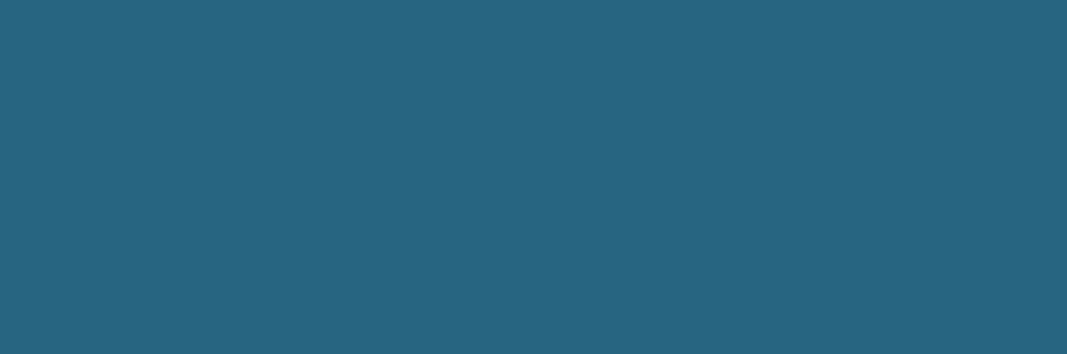
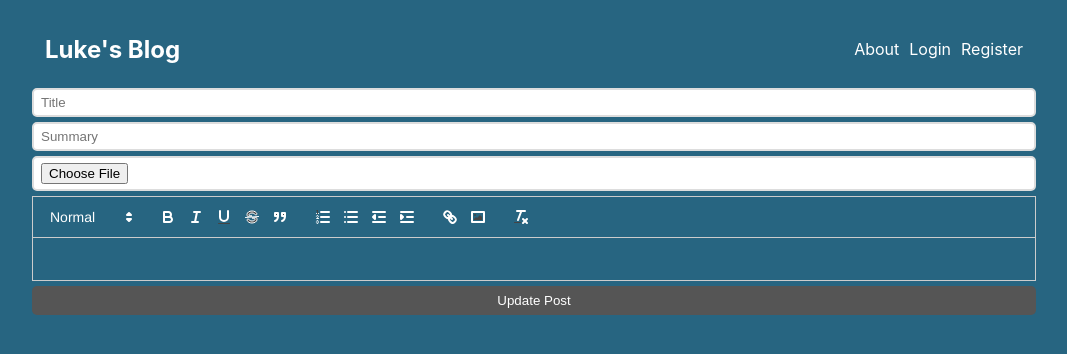
Before and after one commit to yhlli/lukeblog-client, a React (Create React App) app: page /edit/1 in a window 1280 px wide. Before the commit this address had no page. Shown: the top 354 px of the page, without its empty margins (106-1173 px from the left). Built offline with nearby package versions, Linux system fonts and the light colour scheme; no server answers.

Commit message:
added update post

```diff
--- a/src/App.js
+++ b/src/App.js
@@ -10,6 +10,7 @@
 import {UserContextProvider} from "./UserContext";
 import CreatePost from './pages/CreatePost';
 import PostPage from './pages/PostPage';
+import EditPost from './pages/EditPost';
 
 function App() {
   return (
@@ -24,6 +25,7 @@
           <Route path={'/register'} element={<RegisterPage/>} />
           <Route path={'/create'} element={<CreatePost />} />
           <Route path='/post/:id' element={<PostPage />}></Route>
+          <Route path='/edit/:id' element={<EditPost />} />
         </Route>
       </Routes>
     </UserContextProvider>
--- a/src/App.scss
+++ b/src/App.scss
@@ -319,3 +319,23 @@
 #createbtn:active{
     background-color: rgb(97, 108, 158);
 }
+
+div.edit-row{
+    text-align: center;
+    margin-bottom: 20px;
+}
+
+div.post-page a.edit-btn{
+    background-color: #333;
+    display: inline-flex;
+    align-items: center;
+    gap: 5px;
+    color: #fff;
+    padding: 15px 30px;
+    border-radius: 5px;
+    text-decoration: none;
+}
+
+a svg{
+    height: 20px;
+}
--- /dev/null
+++ b/src/Editor.js
@@ -0,0 +1,21 @@
+import ReactQuill from "react-quill"
+import 'react-quill/dist/quill.snow.css';
+
+export default function Editor({value,onChange}){
+    const modules = {
+        toolbar: [
+          [{ 'header': [1, 2, false] }],
+          ['bold', 'italic', 'underline','strike', 'blockquote'],
+          [{'list': 'ordered'}, {'list': 'bullet'}, {'indent': '-1'}, {'indent': '+1'}],
+          ['link', 'image'],
+          ['clean']
+        ]
+    };
+    return (
+        <ReactQuill
+                value={value}
+                theme={'snow'}
+                onChange={onChange}
+                modules={modules} />
+    );
+}
--- a/src/pages/CreatePost.js
+++ b/src/pages/CreatePost.js
@@ -3,22 +3,7 @@
 import 'react-quill/dist/quill.snow.css';
 import { address } from "../Header";
 import { Navigate } from "react-router-dom";
-
-const modules = {
-    toolbar: [
-      [{ 'header': [1, 2, false] }],
-      ['bold', 'italic', 'underline','strike', 'blockquote'],
-      [{'list': 'ordered'}, {'list': 'bullet'}, {'indent': '-1'}, {'indent': '+1'}],
-      ['link', 'image'],
-      ['clean']
-    ]
-};
-const formats = [
-    'header',
-    'bold', 'italic', 'underline', 'strike', 'blockquote',
-    'list', 'bullet', 'indent',
-    'link', 'image'
-];
+import Editor from "../Editor";
 
 export default function CreatePost(){
     const [title,setTitle] = useState('');
@@ -58,11 +43,7 @@
                 onChange={ev => setSummary(ev.target.value)}/>
             <input type="file"
                 onChange={ev => setFiles(ev.target.files)}/>
-            <ReactQuill
-                value={content}
-                onChange={newValue => setContent(newValue)}
-                modules={modules}
-                formats={formats}/>
+            <Editor value={content} onChange={setContent} />
             <button id="createbtn" style={{marginTop:'5px'}}>Create Post</button>
         </form>
     );
--- /dev/null
+++ b/src/pages/EditPost.js
@@ -0,0 +1,65 @@
+import { useEffect, useState } from "react";
+import { Navigate, useParams } from "react-router-dom";
+import Editor from "../Editor";
+import { address } from "../Header";
+
+export default function EditPost(){
+    const {id} = useParams();
+    const [title,setTitle] = useState('');
+    const [summary,setSummary] = useState('');
+    const [content,setContent] = useState('');
+    const [files,setFiles] = useState('');
+    const [redirect,setRedirect] = useState(false);
+
+    useEffect(()=>{
+        fetch(`${address}/post/${id}`)
+            .then(response=>{
+                response.json().then(postInfo => {
+                    setTitle(postInfo.title);
+                    setContent(postInfo.content);
+                    setSummary(postInfo.summary);
+                })
+            });
+    },[]);
+
+    async function updatePost(ev){
+        ev.preventDefault();
+        const data = new FormData();
+        data.set('title', title);
+        data.set('summary', summary);
+        data.set('content', content);
+        data.set('id', id);
+        if (files?.[0]){
+            data.set('file', files?.[0]);
+        }
+        const response = await fetch(`${address}/post`, {
+            method: 'PUT',
+            body: data,
+            credentials: 'include',
+        });
+        if (response.ok){
+            setRedirect(true);
+        }
+    }
+
+    if (redirect){
+        return <Navigate to={'/post/'+id} />
+    }
+
+    return(
+        <form onSubmit={updatePost}>
+            <input type="title"
+                placeholder={'Title'}
+                value={title}
+                onChange={ev => setTitle(ev.target.value)}/>
+            <input type="summary"
+                placeholder={'Summary'}
+                value={summary}
+                onChange={ev => setSummary(ev.target.value)}/>
+            <input type="file"
+                onChange={ev => setFiles(ev.target.files)}/>
+            <Editor onChange={setContent} value={content} />
+            <button id="createbtn" style={{marginTop:'5px'}}>Update Post</button>
+        </form>
+    );
+}
--- a/src/pages/PostPage.js
+++ b/src/pages/PostPage.js
@@ -1,6 +1,6 @@
 import { useContext, useEffect, useState } from "react";
 import { address } from "../Header";
-import { useParams } from "react-router-dom";
+import { Link, useParams } from "react-router-dom";
 import { formatISO9075 } from "date-fns";
 import { UserContext } from "../UserContext";
 
@@ -16,7 +16,6 @@
                 });
             });
     }, []);
-
     if (!postInfo) return '';
     return (
         <div className="post-page">
@@ -25,7 +24,12 @@
             <div className="author">by {postInfo.author.username}</div>
             {userInfo !== null && userInfo.id === postInfo.author._id && (
                 <div className="edit-row">
-                    <a className="edit-btn" href="">Edit Post</a>
+                    <Link className="edit-btn" to={`/edit/${postInfo._id}`}>
+                        <svg xmlns="http://www.w3.org/2000/svg" fill="none" viewBox="0 0 24 24" strokeWidth={1.5} stroke="currentColor" className="w-6 h-6">
+                            <path strokeLinecap="round" strokeLinejoin="round" d="m16.862 4.487 1.687-1.688a1.875 1.875 0 1 1 2.652 2.652L10.582 16.07a4.5 4.5 0 0 1-1.897 1.13L6 18l.8-2.685a4.5 4.5 0 0 1 1.13-1.897l8.932-8.931Zm0 0L19.5 7.125M18 14v4.75A2.25 2.25 0 0 1 15.75 21H5.25A2.25 2.25 0 0 1 3 18.75V8.25A2.25 2.25 0 0 1 5.25 6H10" />
+                        </svg>
+                        Edit Post
+                    </Link>
                 </div>
             )}
             <div className="image">
```
